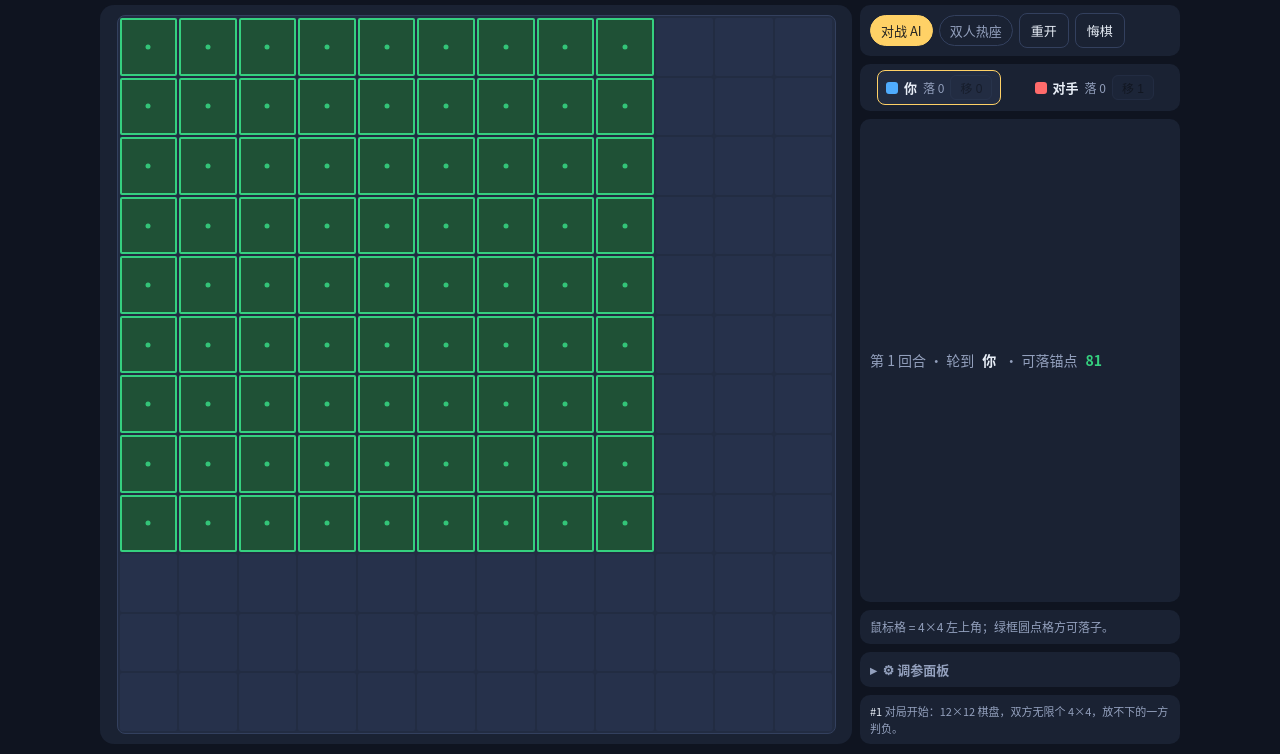
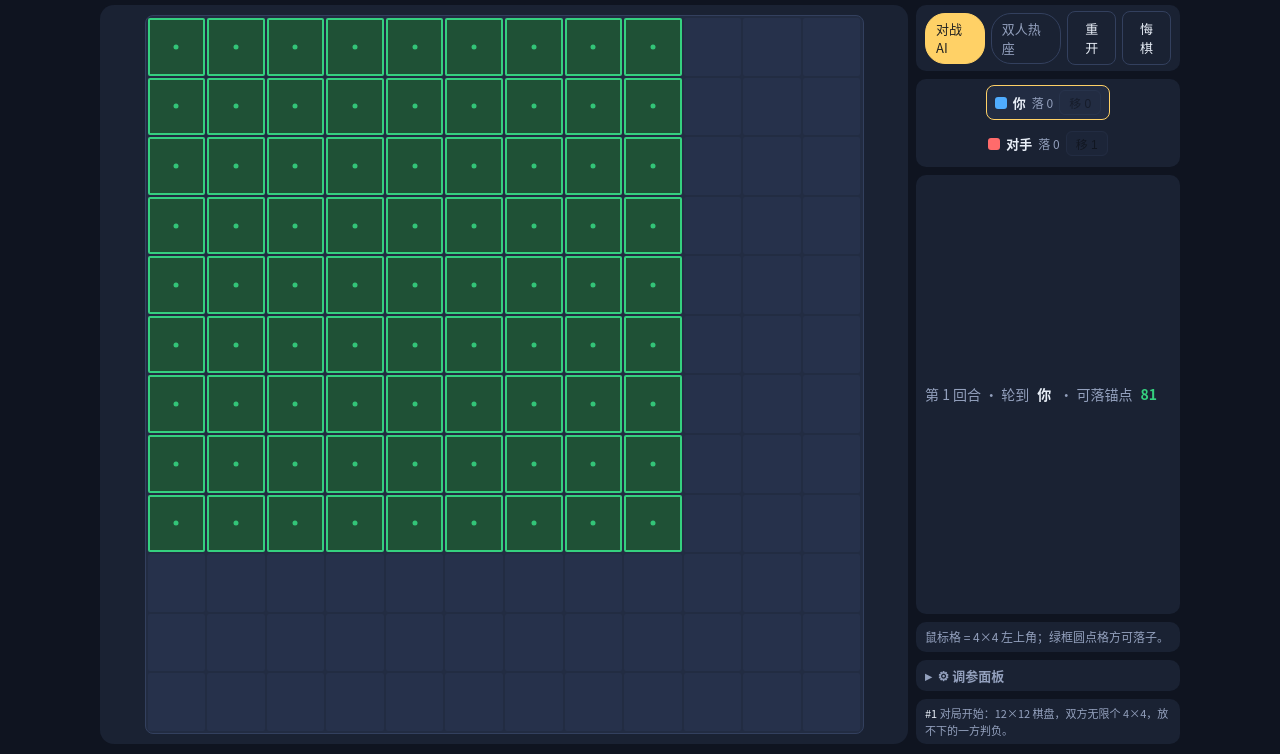
Before and after one commit to volcanochen/PackingGame, a plain HTML site: page index.html in a window 1280 px wide. Shown: the part 46-800 px from the top of the page. Drawn offline with Linux system fonts and the light colour scheme.

Commit message:
fix: 横屏信息条收窄至264px且状态栏不再撑满，给棋盘让出更多宽度

```diff
--- a/index.html
+++ b/index.html
@@ -93,7 +93,7 @@
   /* ——— 合并信息条：横屏放棋盘右侧成一列 / 竖屏放棋盘下方成一行 ——— */
   .infobar{
     display:flex; flex-direction:column; gap:8px;
-    flex:0 0 320px; max-width:42%;
+    flex:0 0 264px; max-width:34%;
     align-items:stretch;
     min-height:0;
     overflow-y:auto;      /* 信息比空间多时在内部滚动，绝不挤压棋盘 */
@@ -102,13 +102,13 @@
   }
   /* 提示最多两行，超出截断，高度可控 */
   .grp-tip .tip{display:-webkit-box; -webkit-line-clamp:2; -webkit-box-orient:vertical; overflow:hidden;}
-  .grp{background:var(--panel); border-radius:10px; padding:8px 10px; display:flex; align-items:center; gap:8px; width:100%;}
+  .grp{background:var(--panel); border-radius:10px; padding:6px 9px; display:flex; align-items:center; gap:8px; width:100%;}
   .grp-ctrl{gap:6px;}
-  .grp-players{justify-content:space-around; gap:10px; padding:6px 10px;}
-  .grp-status{flex:1 1 auto; min-width:0; font-size:12px; color:var(--dim); line-height:1.45;}
+  .grp-players{justify-content:space-around; gap:6px; padding:6px 8px; flex-wrap:wrap;}
+  .grp-status{flex:0 0 auto; min-width:0; font-size:12px; color:var(--dim); line-height:1.45;}
   .grp-status b{color:var(--txt);}
   .grp-tip{align-items:flex-start;}
-  .grp-log{flex-direction:column; align-items:stretch; gap:4px; max-height:66px;}
+  .grp-log{flex-direction:column; align-items:stretch; gap:4px; max-height:56px;}
   .pcard{display:flex; align-items:center; gap:6px; padding:4px 8px; border-radius:8px; border:1px solid transparent; font-size:13px; white-space:nowrap;}
   .pcard.active{background:var(--panel2); border-color:var(--accent);}
   .pcard .dot{width:12px; height:12px; border-radius:3px; flex:0 0 auto;}
```
